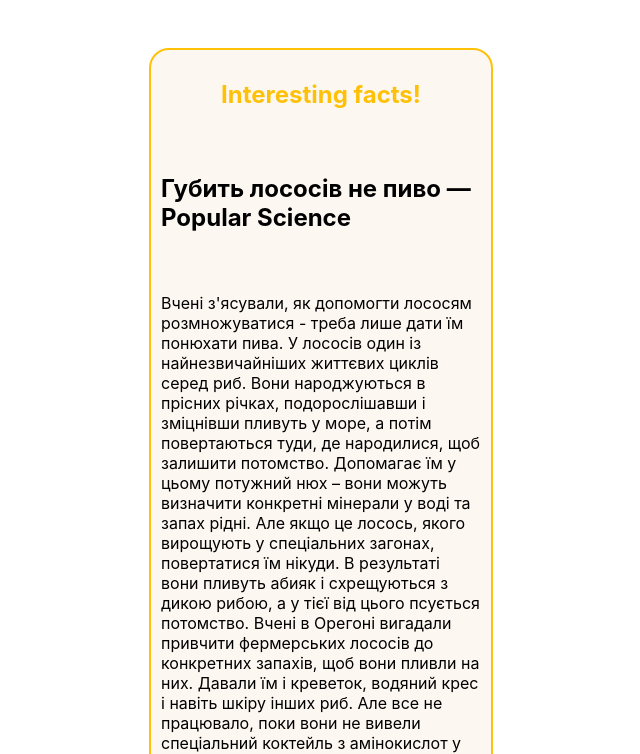
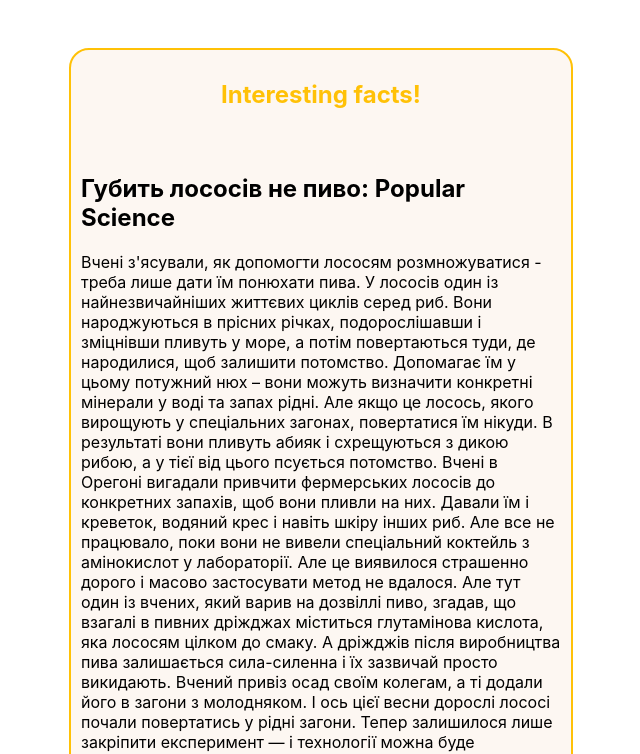
Before and after one commit to KomaNatoR/beer-land, a React (Create React App) app: page /beer-land/interesting in a window 1280 px wide. Shown: the top 754 px of the page, without its empty margins (319-959 px from the left). Built offline with nearby package versions, Linux system fonts and the light colour scheme.

Commit message:
renamed beerlist!

```diff
--- a/public/index.html
+++ b/public/index.html
@@ -25,7 +25,7 @@
       work correctly both with client-side routing and a non-root public URL.
       Learn how to configure a non-root public URL by running `npm run build`.
     -->
-    <title>Wanna beer?</title>
+    <title>Beer</title>
 
     <!-- Start Single Page Apps for GitHub Pages -->
     <script type="text/javascript">
--- a/src/components/App.jsx
+++ b/src/components/App.jsx
@@ -2,7 +2,7 @@ import { Routes, Route } from "react-router-dom";
 
 import SharedLayout from "./SharedLayout/SharedLayout";
 import GreetingPage from "./pages/GreetingPage/GreetingPage";
-import BeerList from "./pages/BeerList/BeerList";
+import BeerListPage from "./pages/BeerList/BeerListPage";
 import InterestingPage from "./pages/InterestingPage/InterestingPage";
 import ErrorPage from "./pages/ErrorPage/ErrorPage";
 
@@ -12,7 +12,7 @@ export const App = () => {
     <Routes>
       <Route path="/" element={<SharedLayout/>}>
         <Route index element={<GreetingPage/>}/>
-        <Route path="/beerlist" element={<BeerList/>}/>
+        <Route path="/beerlist" element={<BeerListPage/>}/>
         <Route path="/interesting" element={<InterestingPage/>}/>
         <Route path="/*" element={<ErrorPage/>}/>
       </Route>
--- a/src/components/pages/BeerList/BeerList.jsx
+++ b/src/components/pages/BeerList/BeerListPage.jsx
@@ -3,13 +3,12 @@ import { Link } from "react-router-dom";
 
 import useStore from "store/store";
 
-// import { getBeers } from "API/Api";
-import { ListHeaderStyled, ListMainStyled } from "./beerList.styled";
+import { ListHeaderStyled, ListMainStyled } from "./beerListPage.styled";
 import BeerItem from "./beerListElems/BeerItem";
 import Loader from "components/shared/Loader/Loader";
 
 
-const BeerList = () => {
+const BeerListPage = () => {
   const [page, setPage] = useState(1);
   const [selectedItems, setSelectedItems] = useState([]);
     const data = useStore((state) => state.data);
@@ -18,7 +17,6 @@ const BeerList = () => {
 
     // console.log("page|-->", page);
     useEffect(() => {
-        // getBeers().then(data => setBeerState(data));
 
         fetchData(page);
     }, [fetchData, page]);
@@ -40,7 +38,7 @@ const BeerList = () => {
         }
     };
 
-    const list = data && data.slice(0,15).map(it =>
+    const list = data.slice(0,15).map(it =>
         <li key={it.id}>
             <BeerItem
                 items={it}
@@ -69,4 +67,4 @@ const BeerList = () => {
 };
 
 
-export default BeerList;
+export default BeerListPage;
--- a/src/components/pages/InterestingPage/InterestingPage.jsx
+++ b/src/components/pages/InterestingPage/InterestingPage.jsx
@@ -6,9 +6,10 @@ import { FaBeer } from "react-icons/fa";
 
 const InterestingPage = () => {
     return (
-        <GreetingStyled>
+        <GreetingStyled style={{width:"480px"}}>
             <h1>Interesting facts!</h1>
-            <h2>Губить лососів не пиво — Popular Science</h2>
+            <div>
+                <h2>Губить лососів не пиво: Popular Science</h2>
                 <p>Вчені з'ясували, як допомогти лососям розмножуватися - треба лише дати їм понюхати пива.
                     У лососів один із найнезвичайніших життєвих циклів серед риб. Вони народжуються в прісних річках,
                     подорослішавши і зміцнівши пливуть у море, а потім повертаються туди, де народилися, щоб залишити потомство.
@@ -27,6 +28,7 @@ const InterestingPage = () => {
                     Тепер залишилося лише закріпити експеримент — і технології можна буде продавати в масу.
                     А автор винаходу вигадав, як назвати сорт пива — «Очманілий ель».
                 </p>
+            </div>
             <a href="https://www.youtube.com/@beercult">YouTube: Культ пива!</a>
 
             <Link to="/beerlist" style={{marginBottom:"15px"}}>
```
Also changed, not shown: src/components/pages/BeerList/beerListPage.styled.js (renamed from src/components/pages/BeerList/beerList.styled.js). Lines whose indentation alone changed are shown as unchanged.
